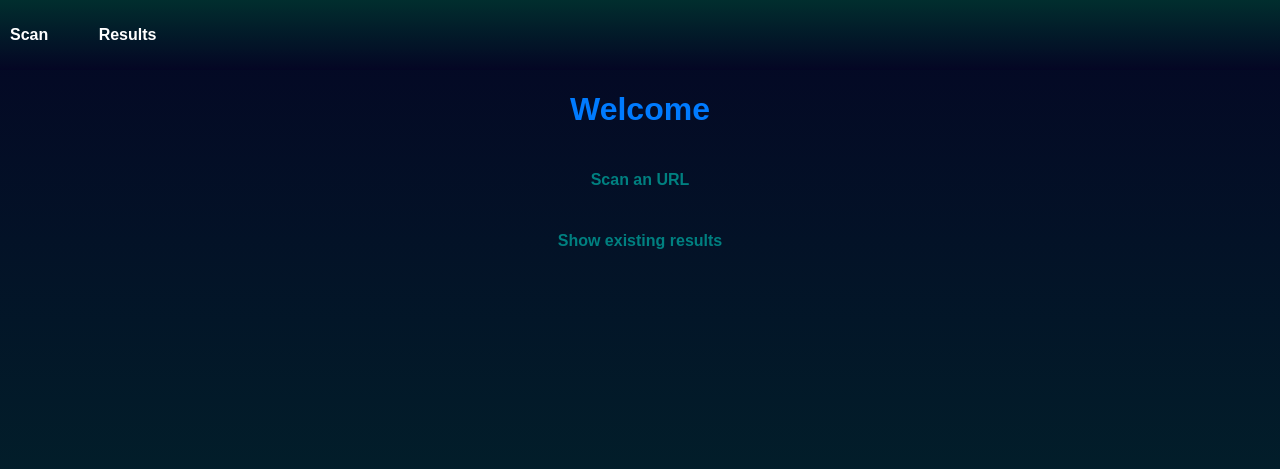
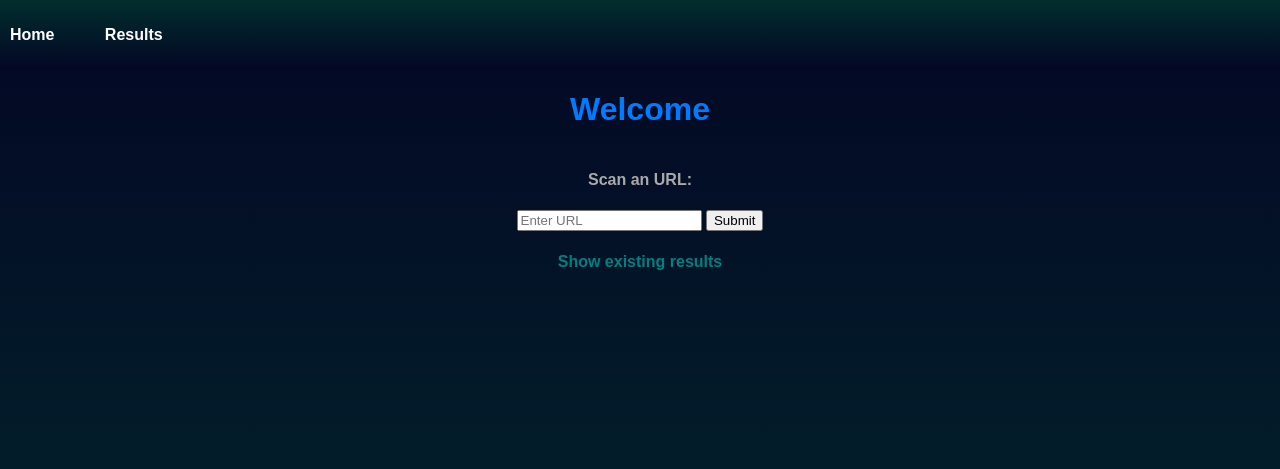
Before and after one commit to serdarbsgn/Flask-VT-Website-Scanner, a Flask app: page / in a window 1280 px wide. Shown: the top 469 px of the page. Run offline with Flask 3, Linux system fonts and the light colour scheme; parts of the project's set-up code (start-up, migrations or seed data) failed here and were passed over.

Commit message:
some corrections

```diff
--- a/app/__init__.py
+++ b/app/__init__.py
@@ -3,6 +3,7 @@ from app import settings
 app = flask.Flask(__name__)
 app.json.ensure_ascii = False # for weird json not rendering "ş" etc.
 app.config['MAX_CONTENT_LENGTH'] = 2 * 1024 * 1024 # maximum uploaded jpg size of 2 megabytes.
+app.config['SECRET_KEY'] = settings.SESSION_SECRET_KEY
 import redis
 import sqlalchemy
 r = redis.StrictRedis(host='localhost', port=6379, db=0,password=settings.REDIS_PASSWORD)
--- a/app/settings.py
+++ b/app/settings.py
@@ -1,7 +1,7 @@
 from dotenv import load_dotenv
 import os
 load_dotenv()
-JWT_SECRET_KEY = os.getenv("JWT_SECRET_KEY")
+SESSION_SECRET_KEY = os.getenv("SESSION_SECRET_KEY")
 REDIS_PASSWORD = os.getenv("REDIS_PASS")
 VT_API_KEY = os.getenv("VT_API_KEY")
 MYSQL_USER = os.getenv("MYSQL_USER")
--- a/app/templates/detail.html
+++ b/app/templates/detail.html
@@ -8,6 +8,7 @@
   <link rel="stylesheet" href="{{ url_for('static', filename='css/styles.css') }}">
 </head>
 <body>
+  {% include 'header.html' %}
 <h1>Scan Details: {{scanned_url}}</h1>
 <table>
     <thead>
--- a/app/templates/header.html
+++ b/app/templates/header.html
@@ -10,7 +10,7 @@
 <header>
     <nav>
         <ul>
-            <li><a href="{{url_for('scan')}}">Scan</a></li>
+            <li><a href="{{url_for('home')}}">Home</a></li>
             <li><a href="{{url_for('results')}}">Results</a></li>
         </ul>
     </nav>
--- a/app/templates/home.html
+++ b/app/templates/home.html
@@ -12,7 +12,11 @@
 <body>
     {% include 'header.html' %}
     <h1>Welcome</h1>
-    <h4><a href="{{url_for('scan')}}">Scan an URL</a></h4>
+    <form action="{{ url_for('scan') }}" method="get">
+        <h4>Scan an URL:</h4>
+        <input type="text" name="url" placeholder="Enter URL" required>
+        <button type="submit">Submit</button>
+    </form>
     <h4><a href="{{url_for('results')}}">Show existing results</a></h4>
     {% include 'footer.html' %}
   </body>
--- a/app/templates/result.html
+++ b/app/templates/result.html
@@ -8,6 +8,7 @@
   <link rel="stylesheet" href="{{ url_for('static', filename='css/styles.css') }}">
 </head>
 <body>
+    {% include 'header.html' %}
 <h1>URL REPORT: {{ main_url}}</h1>
 <table>
     <thead>
--- a/app/templates/results.html
+++ b/app/templates/results.html
@@ -8,6 +8,7 @@
   <link rel="stylesheet" href="{{ url_for('static', filename='css/styles.css') }}">
 </head>
 <body>
+  {% include 'header.html' %}
 <h1>Results List</h1>
 <table>
     <thead>
@@ -19,7 +20,7 @@
     <tbody>
         {% for result in results_list %}
         <tr>
-            <td><a href="{{ url_for('result', scan_id=result.id) }}">{{ result.url|safe }}</a></td>
+            <td><a href="{{ url_for('result', main_id=result.id) }}">{{ result.url|safe }}</a></td>
             <td>{{result.last_scanned}}</td>
         </tr>
         {% endfor %}
--- a/app/views.py
+++ b/app/views.py
@@ -19,9 +19,11 @@ def home():
 def scan():
     url = request.args.get("url",type=str)
     if not url or url.find(".") == -1 or url.startswith("."):
-        return "Supply a valid URL",400
+        flash("Supply a valid URL")
+        return redirect(url_for('home'))
     response = get_links(url)
-    return response
+    flash(response[0])
+    return redirect(url_for('home'))
 
 @app.route('/results',methods=['GET'])
 def results():
--- a/vt_scan_urls.py
+++ b/vt_scan_urls.py
@@ -62,6 +62,7 @@ def main():
                 print("Queue empty")
                 time.sleep(120)
                 continue
+            main_url = main_url.decode()
             print(f"Processing {main_url}")
             url_list = json.loads(url_list)["links"]
             response = scan_url_request(main_url)
@@ -82,7 +83,7 @@ def main():
                     pip.lpush('list_queue', serialized_data)
                     pip.execute()
                 print("Time to rest before trying again.")
-                time.sleep(60)
+                time.sleep(180)
                 continue
             responses = {main_url:response}
         else:
```
